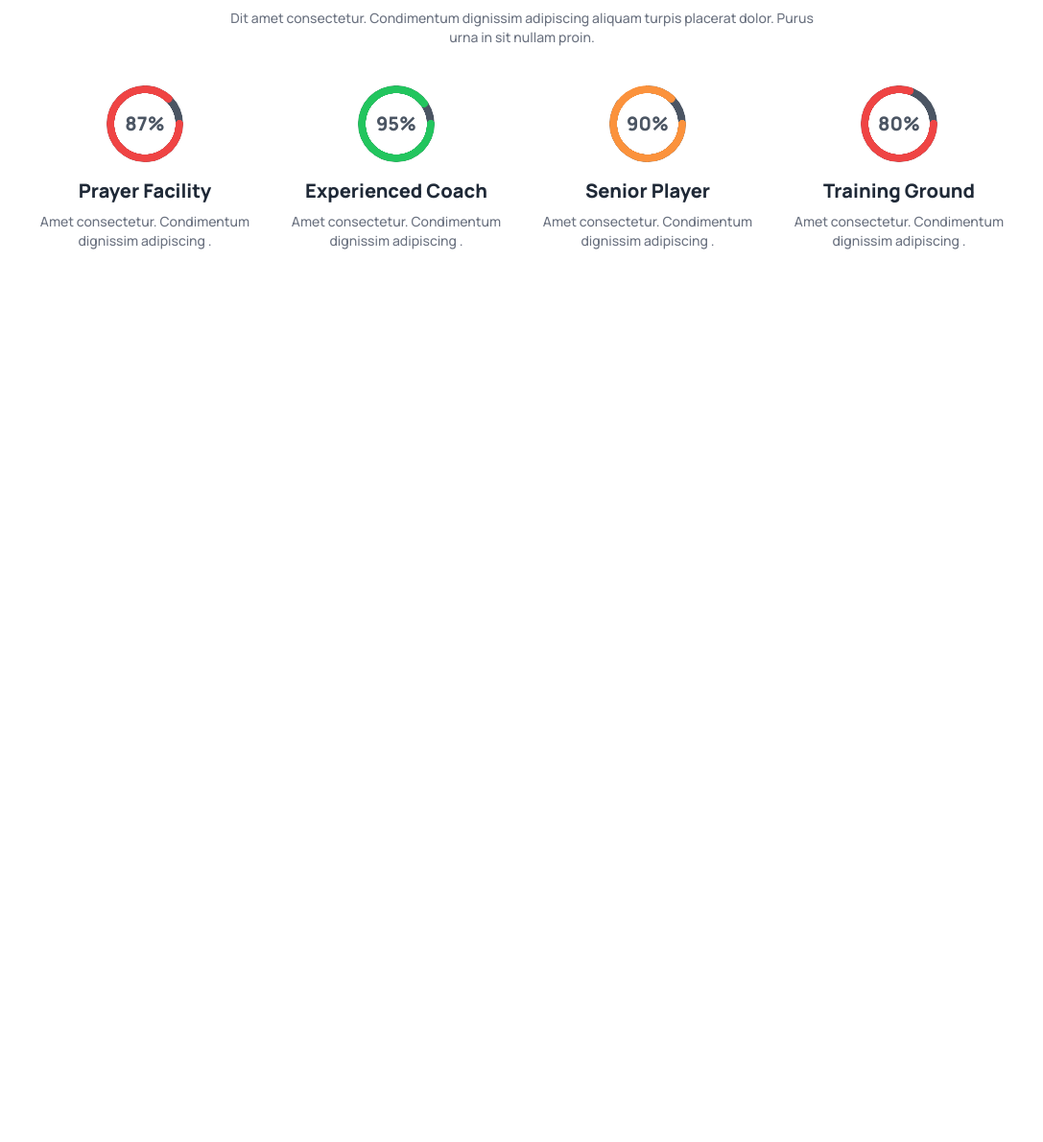
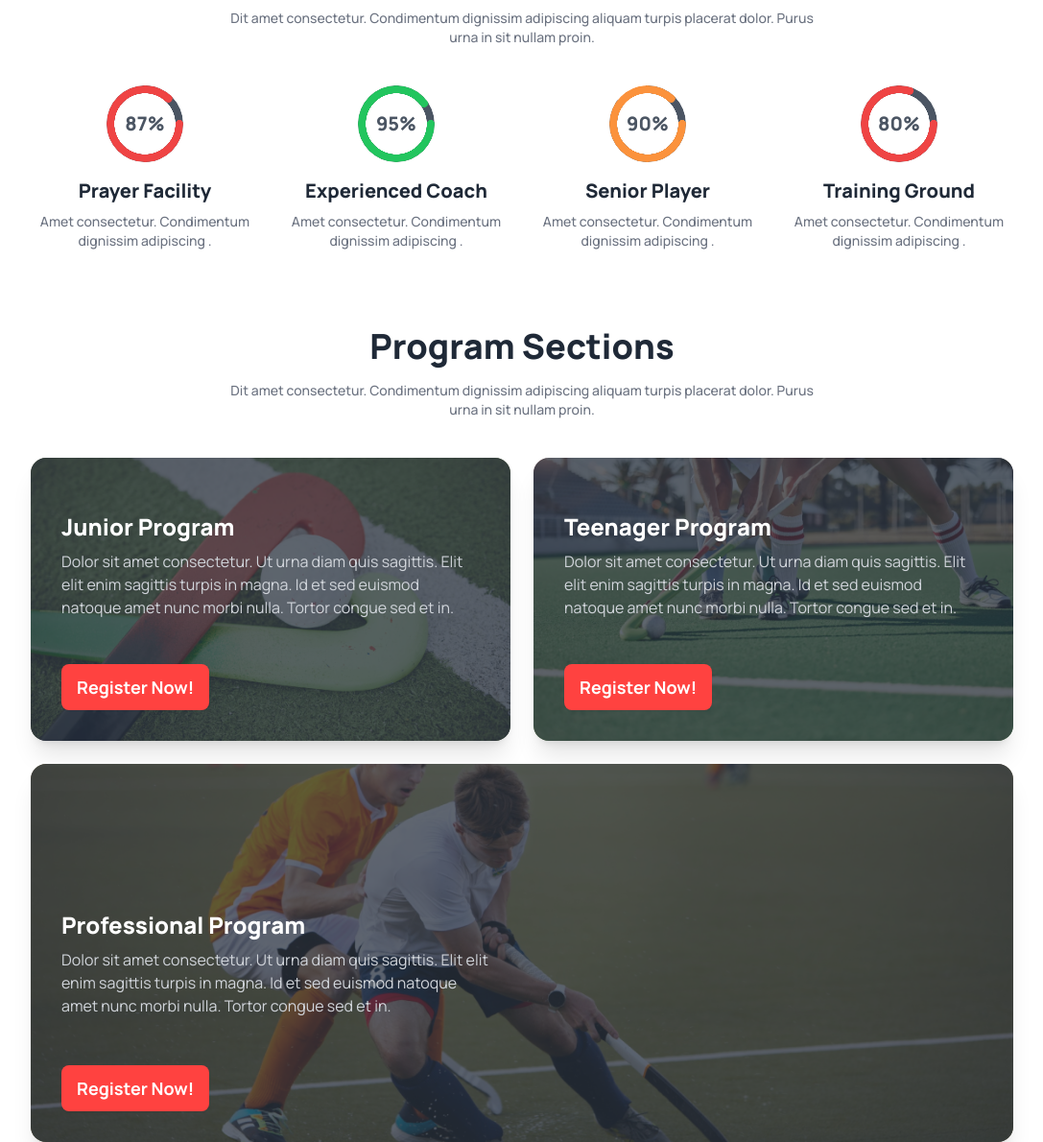
Before and after one commit to nahidn228/Hockeys, a plain HTML site: page index.html in a window 1280 px wide. Shown: the part 833-2023 px from the top of the page at 96% size, without its empty margins (96-1183 px from the left). Before the commit the page ends 1094 px from the top, so only its background shows below. Drawn offline with nearby package versions, Linux system fonts and the light colour scheme.

Commit message:
Program Sections done

```diff
--- a/index.html
+++ b/index.html
@@ -174,7 +174,7 @@
     </header>
     <main>
       <!-- Professional Hockeys Club section -->
-      <section class="w-11/12 md:max-w-screen-lg mx-auto">
+      <section class="w-11/12 md:max-w-screen-lg mx-auto pb-20">
         <!-- Professional Hockeys text -->
         <div class="text-center w-3/5 mx-auto space-y-4 pb-10">
           <h2 class="text-3xl md:text-4xl font-extrabold">
@@ -188,7 +188,9 @@
         <!-- Professional Hockeys grid -->
         <div class="grid grid-cols-1 md:grid-cols-2 lg:grid-cols-4 gap-6">
           <!-- grid - 1 -->
-          <div class="flex flex-col items-center justify-center gap-4 w-2/3 md:w-full mx-auto">
+          <div
+            class="flex flex-col items-center justify-center gap-4 w-2/3 md:w-full mx-auto"
+          >
             <!-- radial progress -->
             <div class="relative">
               <div
@@ -213,7 +215,9 @@
             </div>
           </div>
           <!-- grid - 2 -->
-          <div class="flex flex-col items-center justify-center gap-4 w-2/3 md:w-full mx-auto">
+          <div
+            class="flex flex-col items-center justify-center gap-4 w-2/3 md:w-full mx-auto"
+          >
             <!-- radial progress -->
             <div class="relative">
               <div
@@ -238,7 +242,9 @@
             </div>
           </div>
           <!-- grid - 3 -->
-          <div class="flex flex-col items-center justify-center gap-4 w-2/3 md:w-full mx-auto">
+          <div
+            class="flex flex-col items-center justify-center gap-4 w-2/3 md:w-full mx-auto"
+          >
             <!-- radial progress -->
             <div class="relative">
               <div
@@ -263,7 +269,9 @@
             </div>
           </div>
           <!-- grid - 4 -->
-          <div class="flex flex-col items-center justify-center gap-4 w-2/3 md:w-full mx-auto">
+          <div
+            class="flex flex-col items-center justify-center gap-4 w-2/3 md:w-full mx-auto"
+          >
             <!-- radial progress -->
             <div class="relative">
               <div
@@ -289,6 +297,81 @@
           </div>
         </div>
       </section>
+      <!-- Program Sections -->
+      <section class="w-11/12 md:max-w-screen-lg mx-auto">
+        <!-- Program Sections text -->
+        <div class="text-center w-3/5 mx-auto space-y-4 pb-10">
+          <h2 class="text-3xl md:text-4xl font-extrabold">Program Sections</h2>
+          <p class="text-gray-500 font-medium text-sm">
+            Dit amet consectetur. Condimentum dignissim adipiscing aliquam
+            turpis placerat dolor. Purus urna in sit nullam proin.
+          </p>
+        </div>
+
+        <!-- Program Sections Cards -->
+        <div class="grid grid-cols-1 md:grid-cols-2 gap-6">
+          <!-- card -1  -->
+          <div class="card bg-base-100 image-full shadow-xl space-y-6 ">
+            <figure>
+              <img src="./Images/2.png" alt="Junior Program" />
+            </figure>
+            <div class="card-body">
+              <h2 class="card-title text-2xl text-white font-extrabold">Junior Program</h2>
+              <p class="text-gray-300">
+                Dolor sit amet consectetur. Ut urna diam quis sagittis. Elit
+                elit enim sagittis turpis in magna. Id et sed euismod natoque
+                amet nunc morbi nulla. Tortor congue sed et in.
+              </p>
+              <div class="card-actions justify-start">
+                <a
+                  class="btn bg-main-btn-color text-white text-sm md:text-lg font-bold border-0"
+                  >Register Now!</a
+                >
+              </div>
+            </div>
+          </div>
+          <!-- card - 2  -->
+          <div class="card bg-base-100 image-full shadow-xl space-y-6 ">
+            <figure>
+              <img src="./Images/3.png" alt="Junior Program" />
+            </figure>
+            <div class="card-body">
+              <h2 class="card-title text-2xl text-white font-extrabold">Teenager Program</h2>
+              <p class="text-gray-300">
+                Dolor sit amet consectetur. Ut urna diam quis sagittis. Elit
+                elit enim sagittis turpis in magna. Id et sed euismod natoque
+                amet nunc morbi nulla. Tortor congue sed et in.
+              </p>
+              <div class="card-actions justify-start">
+                <a
+                  class="btn bg-main-btn-color text-white text-sm md:text-lg font-bold border-0"
+                  >Register Now!</a
+                >
+              </div>
+            </div>
+          </div>
+          <!-- card - 3  -->
+          <div class="card bg-base-100 image-full shadow-xl space-y-6 md:col-span-2 ">
+            <figure>
+              <img src="./Images/4.png" alt="Junior Program" />
+            </figure>
+            <div class="card-body lg:w-2/4 md:2/3 md:pt-24 lg:pt-32">
+              <h2 class="card-title text-2xl text-white font-extrabold justify-normal">Professional Program</h2>
+              <p class="text-gray-300">
+                Dolor sit amet consectetur. Ut urna diam quis sagittis. Elit
+                elit enim sagittis turpis in magna. Id et sed euismod natoque
+                amet nunc morbi nulla. Tortor congue sed et in.
+              </p>
+              <div class=" justify-start">
+                <a
+                  class="btn bg-main-btn-color text-white text-sm md:text-lg font-bold border-0"
+                  >Register Now!</a
+                >
+              </div>
+            </div>
+          </div>
+        </div>
+      </section>
     </main>
     <footer></footer>
   </body>
```
